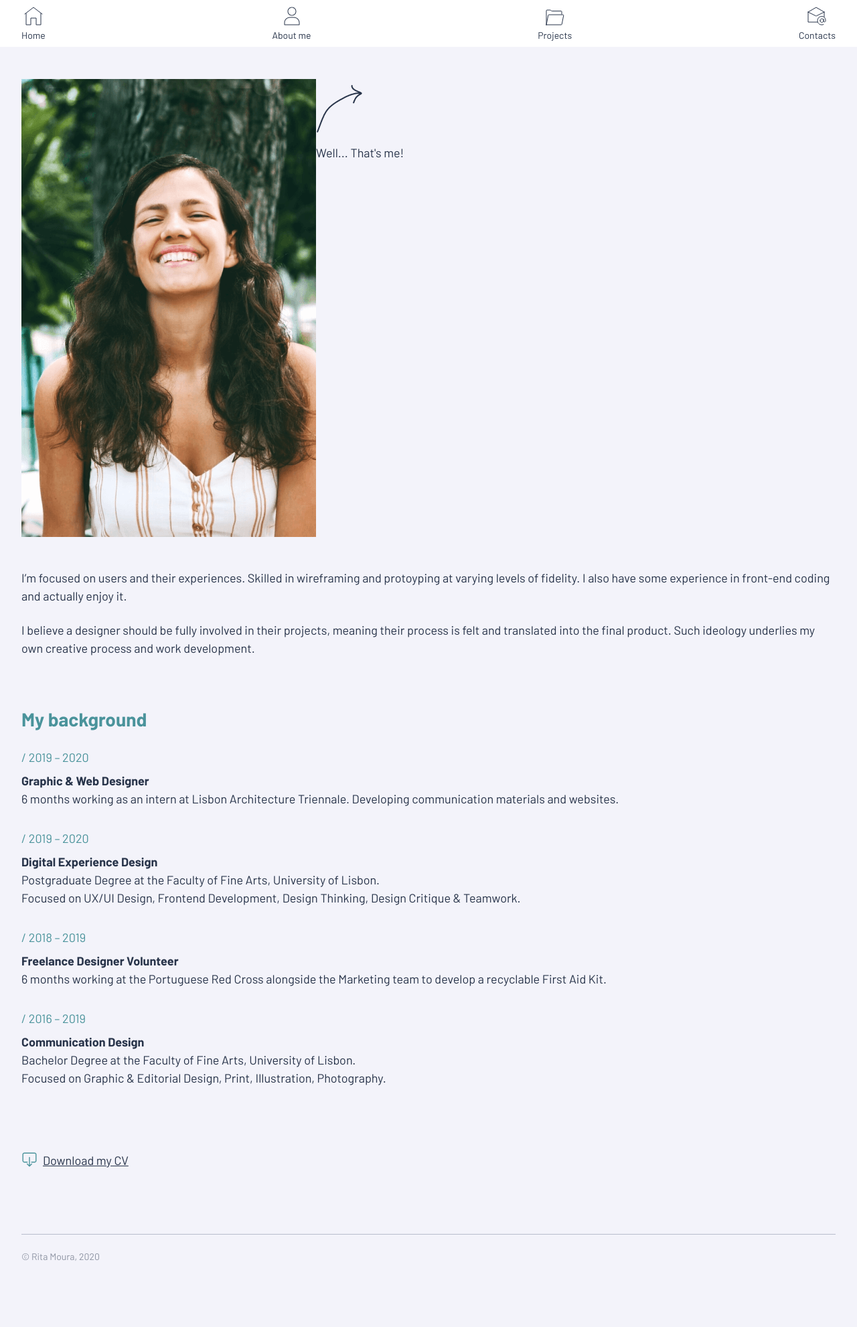
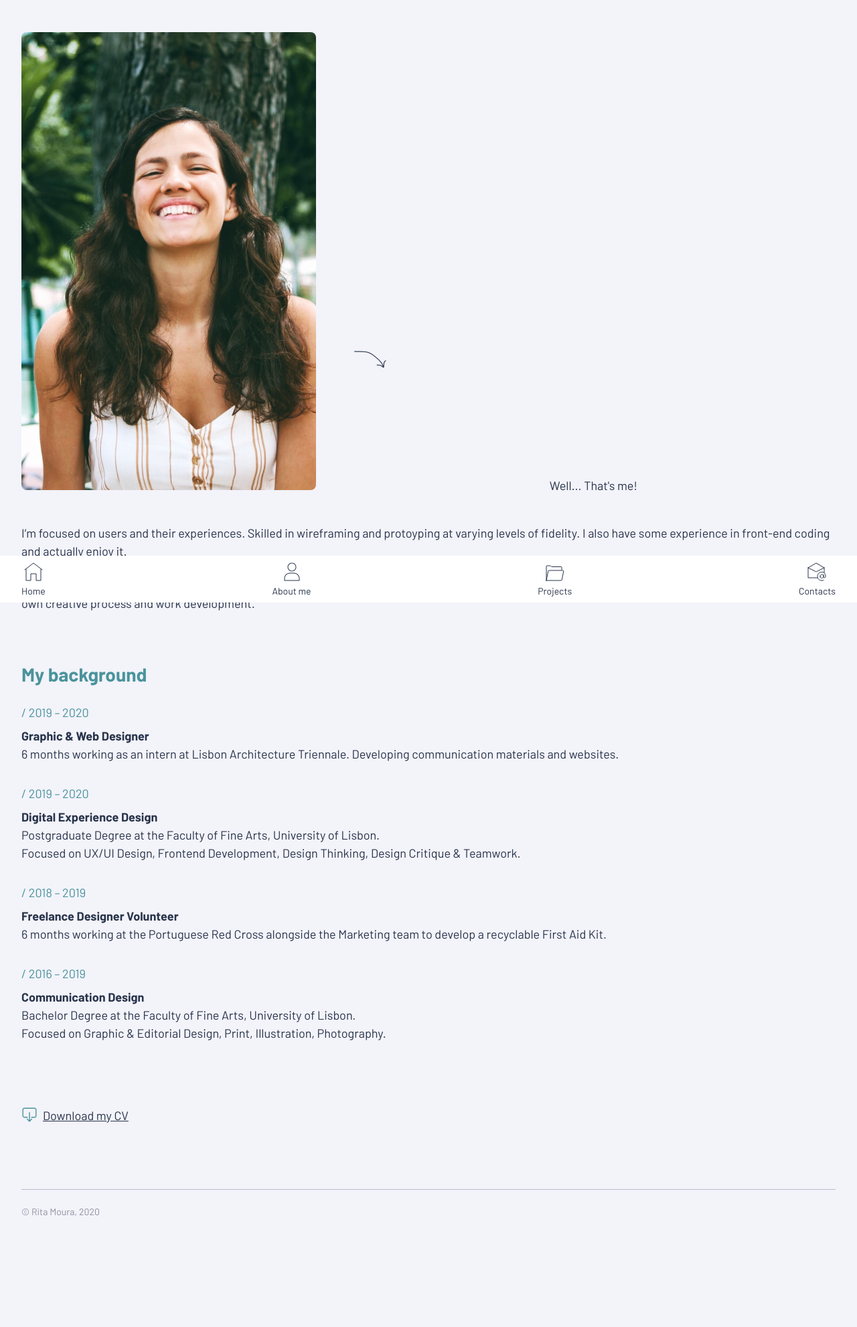
Before and after one commit to ritabmoura/mysite, a Jekyll site: the page built from aboutme.md, in a window 1280 px wide. Shown: the whole page at 67% size. Built offline with Jekyll 4.4.1, drawn with Linux system fonts in a browser that asks for light colours; after the commit the page ends 1915 px from its top, so only the background shows below that.

Commit message:
navbar fixed and grid changes for mobile

```diff
--- a/_includes/myprojects.html
+++ b/_includes/myprojects.html
@@ -4,7 +4,9 @@
         <h1>{{ myproject.title }}</h1>
         <h2 class="project_subtitle">{{ myproject.subtitle }}</h2>
         <a href="{{ myproject.link }}" target="_blank" title="{{ myproject.linktitle }}">
-            <img class="project_image" src="{{ myproject.image-src }}" alt="{{ myproject.image-alt }}">
+            <figure class="project_image">
+                <img src="{{ myproject.image-src }}" alt="{{ myproject.image-alt }}">
+            </figure>
         </a>
         {{ myproject.content }}
     </li>
--- a/_layouts/aboutme.html
+++ b/_layouts/aboutme.html
@@ -6,11 +6,12 @@ layout: default
 
     <section class="profile">
         <div class="profile_photo">
-            <img class="photo" src="assets/images/profilepic.png" alt="A picture of me.">
-            <div class="photo_description">
-                <img class="arrow" src="assets/images/arrow.png" alt="Arrow">
-                <p>Well... That's me!</p>
-            </div>
+            <figure class="photo">
+                <img src="assets/images/profilepic.png" alt="A picture of me.">
+            </figure>
+            <img class="arrow" src="assets/images/arrow.png" alt="Arrow">
+            <p class="me">Well... That's me!</p>
+
         </div>
         <div class="profile_description">
             <p>I’m focused on users and their experiences. Skilled in wireframing and protoyping at varying levels of fidelity. I also have some experience in front-end coding and actually enjoy it.</p>
--- a/_layouts/contacts.html
+++ b/_layouts/contacts.html
@@ -7,6 +7,8 @@ layout: default
         <h1>Shall we work together?</h1>
         <h2>Reach out and check my social media!</h2>
         {%- include mycontacts.html-%}
-        <img class="outro_photo" src="assets/images/goodbye.gif" alt="A gif of dogs talking on the phone">
+        <figure class="outro_photo">
+            <img src="assets/images/goodbye.gif" alt="A gif of dogs talking on the phone">
+        </figure>
     </section>
 </div>
--- a/_layouts/homepage.html
+++ b/_layouts/homepage.html
@@ -6,7 +6,9 @@ layout: default
     <section class="intro">
         <h1>Hi there! I'm&nbsp;Rita&nbsp;Moura.</h1>
         <h2>A UX/UI Designer &&nbsp;Frontend&nbsp;Developer</h2>
-        <img class="intro_photo" src="assets/images/hello.gif" alt="A gif of a whale waving hello">
+        <figure class="intro_photo">
+            <img src="assets/images/hello.gif" alt="A gif of a whale waving hello">
+        </figure>
         <p>I’m from Lisbon, Portugal and I love bla bla. Not as much as I love puns though.</p>
     </section>
 </div>
--- a/_sass/mysite.scss
+++ b/_sass/mysite.scss
@@ -12,43 +12,39 @@ body {
 
 header {
     background-color: white;
-    max-width: 100%;
+    position: fixed;
+    bottom: 0;
+    right: 0;
+    left: 0;
+    max-width: 100vw;
     padding: $sp-xs $sp-l $sp-xs $sp-l;
     ul {
+        max-width: 100%;
         display: flex;
         flex-direction: row;
         justify-content: space-between;
+
         a {
-        text-decoration: none;
-        @include caption;
-        display: block;
-        text-align: center;
+            text-decoration: none;
+            @include caption;
+            display: block;
+            text-align: center;
         }
     }
 }
 
 main {
-    display: grid;
-    grid-template-columns: 1fr 1fr 1fr 1fr;
-    grid-column-gap: $sp-s;
     margin: $sp-xl $sp-l $sp-xl $sp-l;
+    max-width: 1440px;
 }
 
-.content_wrapper {
-    grid-column-start: 1;
-    grid-column-end: 5;
-}
+// .content_wrapper {}
 
 footer {
-    display: grid;
-    grid-template-columns: 1fr 1fr 1fr 1fr;
-    grid-column-gap: $sp-s;
     margin: $sp-xxx $sp-l $sp-xxx $sp-l;
     color: $c-secondary2;
 
     div, p {
-        grid-column-start: 1;
-        grid-column-end: 5;
         @include caption;
         color: $c-secondary2;
     }
@@ -76,14 +72,26 @@ caption, figcaption {
     @include caption;
 }
 
+figure {
+    margin: 0;
+    box-sizing: border-box;
+}
+
 ul {
     list-style-type: none;
     padding: 0;
     margin: 0;
+
+    li {
+        list-style-type: none;
+        padding: 0;
+        margin: 0;
+    }
 }
 
 img {
     max-width: 100%;
+    border-radius: 8px;
 }
 
 .intro {
@@ -102,18 +110,38 @@ img {
     padding-bottom: $sp-xl;
 
     .profile_photo {
-        display: flex;
-        flex-direction: row;
+        display: grid;
+        grid-template-columns: 1fr 1fr 1fr 1fr 1fr;
+        grid-template-rows: 1fr 1fr 1fr 1fr;
+        column-gap: 16px;
+        grid-template-areas:
+        "photo photo arrow . ."
+        ". . me me me";
 
         .photo {
-            grid-column-start: 1;
-            grid-column-end: 2.5;
+            grid-area: photo;
+            grid-row-start: 1;
+            grid-row-end: 5;
         }
-        .photo_description {
-            grid-column-start: 3;
-            grid-column-end: 5;
+        .arrow {
+            width: 40px;
+            transform: rotate(70deg);
+            grid-area: arrow;
+            grid-row-start: 2;
+            grid-row-end: 4;
+            align-self: flex-end;
+            margin-left: $sp-xs;
+        }
+        .me {
+            grid-area: me;
+            grid-row-start: 4;
+            grid-row-end: 5;
+            align-self: flex-end;
+            justify-self: center;
+            line-height: 20px;
         }
     }
+
     .profile_description {
         padding-top: $sp-xl;
         p:first-child {
@@ -157,7 +185,7 @@ img {
     h2 {
         @include paragraph;
     }
-    img {
+    .project_image {
         padding: $sp-m 0 $sp-m 0;
     }
     li {
@@ -169,14 +197,20 @@ img {
     h2 {
         @include heading2;
         color: $c-primary;
+        padding-bottom: $sp-m;
     }
     ul {
-        display: flex;
-        flex-wrap: wrap;
+        display: grid;
+        grid-template-columns: 1fr 1fr;
+        column-gap: 16px;
+        li {
+            padding-bottom: $sp-m;
+        }
     }
-    figure {
-        padding: 0;
+    figcaption {
+        padding-bottom: $sp-xs;
     }
+
 }
 
 .mycontacts {
```
Also changed, not shown: assets/images/profilepic.png, 2 other files.
